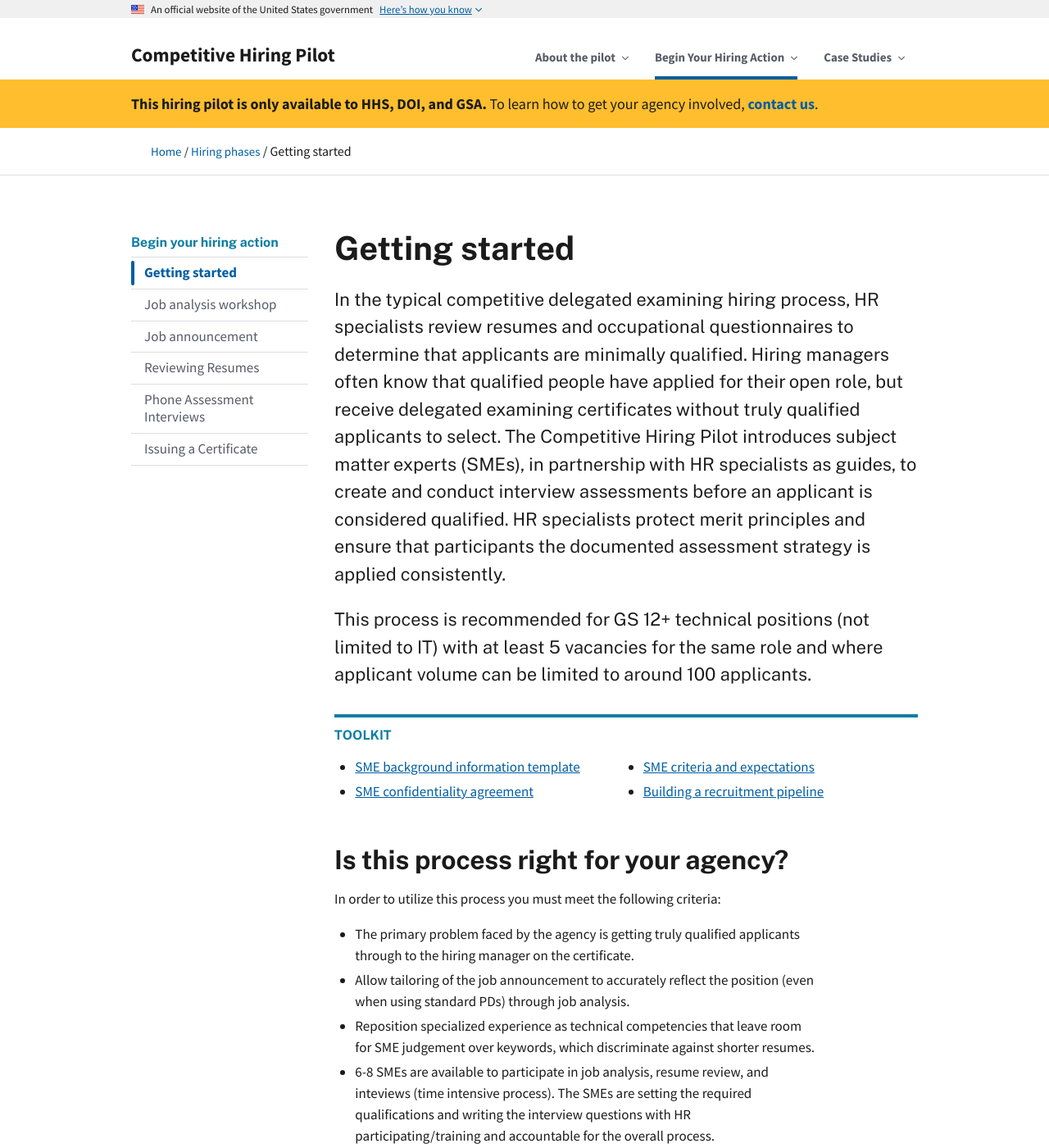
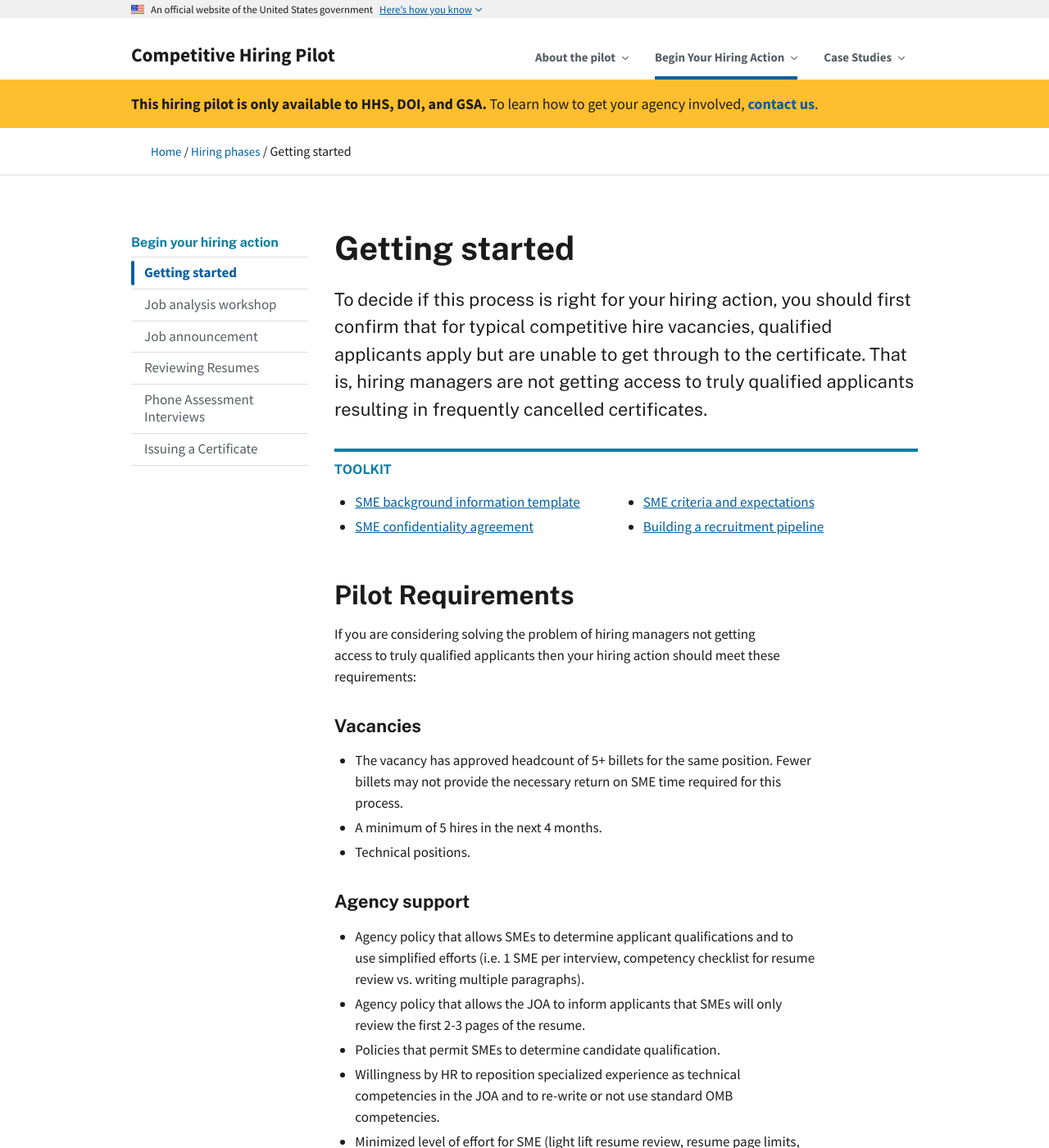
Before and after one commit to usds/SME-QA-Website, a Jekyll site: the page built from pages/phases/getting-started/index.html, in a window 1280 px wide and 1400 px high. Shown: the whole window at 82% size. Built offline with Jekyll 4.4.1, drawn with Linux system fonts in a browser that asks for light colours; some of the changed text lies outside the part shown.

Commit message:
Attempts to merge getting started variations.

```diff
--- a/pages/phases/getting-started/index.html
+++ b/pages/phases/getting-started/index.html
@@ -5,14 +5,13 @@
 title: Getting started
 sidenav: hiring-phases
 phase: getting-started
-intro: In the typical competitive delegated examining hiring process, HR specialists review resumes and occupational questionnaires to determine that applicants are minimally qualified. Hiring managers often know that qualified people have applied for their open role, but receive delegated examining certificates without truly qualified applicants to select. The Competitive Hiring Pilot introduces subject matter experts (SMEs), in partnership with HR specialists as guides, to create and conduct interview assessments before an applicant is considered qualified. HR specialists protect merit principles and ensure that participants the documented assessment strategy is applied consistently.
+intro: To decide if this process is right for your hiring action, you should first confirm that for typical competitive hire vacancies, qualified applicants apply but are unable to get through to the certificate. That is, hiring managers are not getting access to truly qualified applicants resulting in frequently cancelled certificates.
 ---
 
 <p class="usa-intro">
   {{ page.intro }}
 </p>
 <p class="usa-intro">
-  This process is recommended for GS 12+ technical positions (not limited to IT) with at least 5 vacancies for the same role and where applicant volume can be limited to around 100 applicants.
 </p>
 
 <div class="chp-toolkit">
@@ -41,19 +40,52 @@
   </ul>
 </div>
 
-<h2>Is this process right for your agency?</h2>
+<h2>Pilot Requirements</h2>
+<p>
+  If you are considering solving the problem of hiring managers not getting access to truly qualified applicants then your hiring action should meet these requirements:
+</p>
 
-<p>
-  In order to utilize this process you must meet the following criteria:
-</p>
+<h3>Vacancies</h3>
 <ul>
-  <li>The primary problem faced by the agency is getting truly qualified applicants through to the hiring manager on the certificate.</li>
+  <li>The vacancy has approved headcount of 5+ billets for the same position. Fewer billets may not provide the necessary return on SME time required for this process.</li>
+  <li>A minimum of 5 hires in the next 4 months.</li>
+  <li>Technical positions.</li>
+</ul>
+
+<h3>Agency support</h3>
+<ul>
+  <li>Agency policy that allows SMEs to determine applicant qualifications and to use simplified efforts (i.e. 1 SME per interview, competency checklist for resume review vs. writing multiple paragraphs).</li>
+  <li>Agency policy that allows the JOA to inform applicants that SMEs will only review the first 2-3 pages of the resume.</li>
+  <li>Policies that permit SMEs to determine candidate qualification.</li>
+  <li>Willingness by HR to reposition specialized experience as technical competencies in the JOA and to re-write or not use standard OMB competencies.</li>
+  <li>Minimized level of effort for SME (light lift resume review, resume page limits, smaller panels of one SME/phone interview)</li>
+</ul>
+
+<h3>Staff</h3>
+<ul>
+  <li>A group of high-quality SMEs (6-10) must be able to dedicate significant time (spread out over 2-3 months) for participating in job assessment, resume review, and interviews.</li>
+  <li>HR specialist or project manager who can manage and oversee the process, end-to-end. This requires someone who is detail-oriented and willing and able to work closely with SMEs and schedulers.</li>
+</ul>
+
+<h3>Data</h3>
+<ul>
+  <li>Ability to pull baseline data for recent DE hiring actions to compare numbers of qualified and selected applicants with the results of this process.</li>
+</ul>
+
+<h3>Position Description</h3>
+<ul>
+  <li>The PD must be classified at the proper GS level and flexible enough for the JOA to be accurate and compelling. This may require the ability to create a new PD in a timely fashion. It is also should be a GS12+ technical position that requires specialized experience, such as IT Specialist or paralegal.</li>
+  <li>A flexible definition of “rooted in PD” so job announcements are accurate and compelling.</li>
+</ul>
+
+<h3>Job announcement</h3>
+<ul>
   <li>Allow tailoring of the job announcement to accurately reflect the position (even when using standard PDs) through job analysis.</li>
   <li>Reposition specialized experience as technical competencies that leave room for SME judgement over keywords, which discriminate against shorter resumes.</li>
-  <li>6-8 SMEs are available to participate in job analysis, resume review, and inteviews (time intensive process). The SMEs are setting the required qualifications and writing the interview questions with HR participating/training and accountable for the overall process.</li>
-  <li>Minimized level of effort for SME (light lift resume review, resume page limits, smaller panels of one SME/phone interview)</li>
-  <li>Vacancy Requirements : 5+ openings for the same position, GS12+ technical role (not just IT)</li>
 </ul>
+
+<p>This process has been approved by OPM Policy and piloted with two agencies.</p>
+
 
 <h2>Checklist</h2>
 <p>
```
Also changed, not shown: pages/case-studies/doi.md (+10 -0 lines), pages/case-studies/hhs.md (+11 -1 lines).
